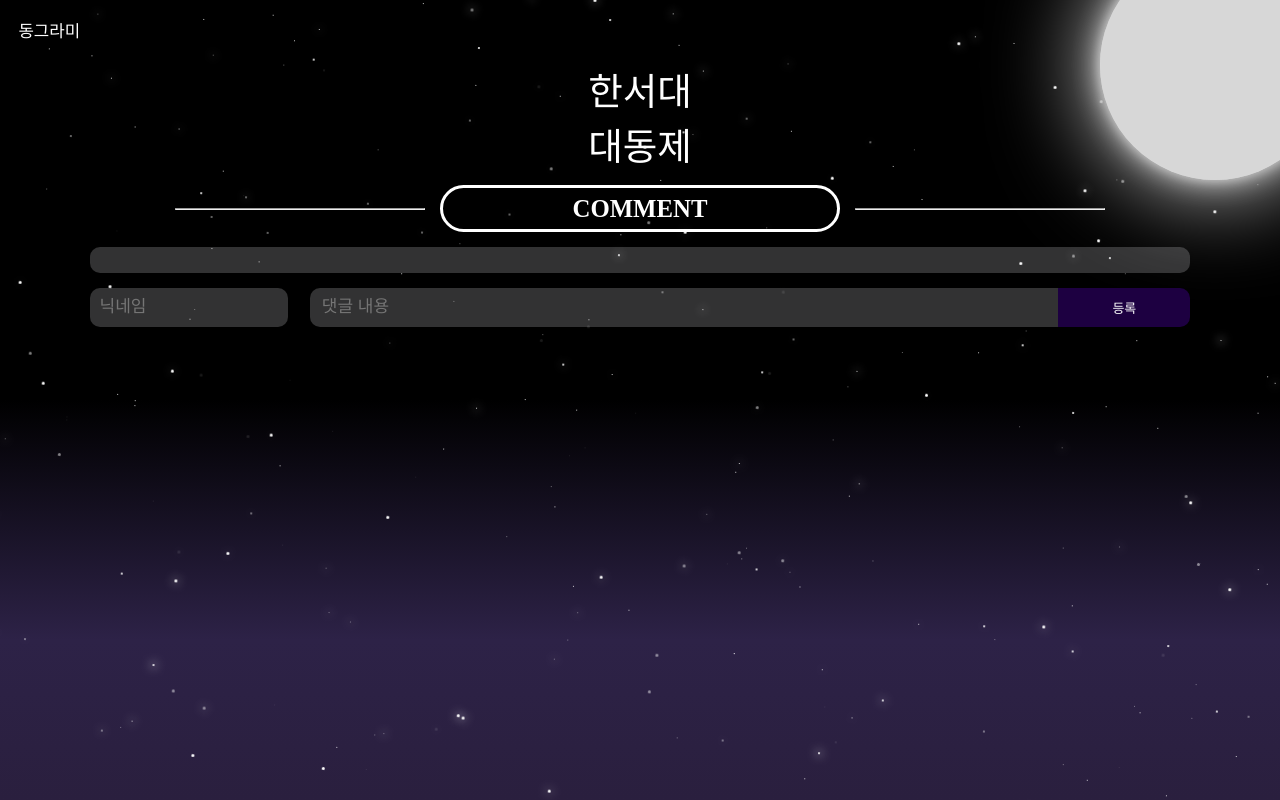
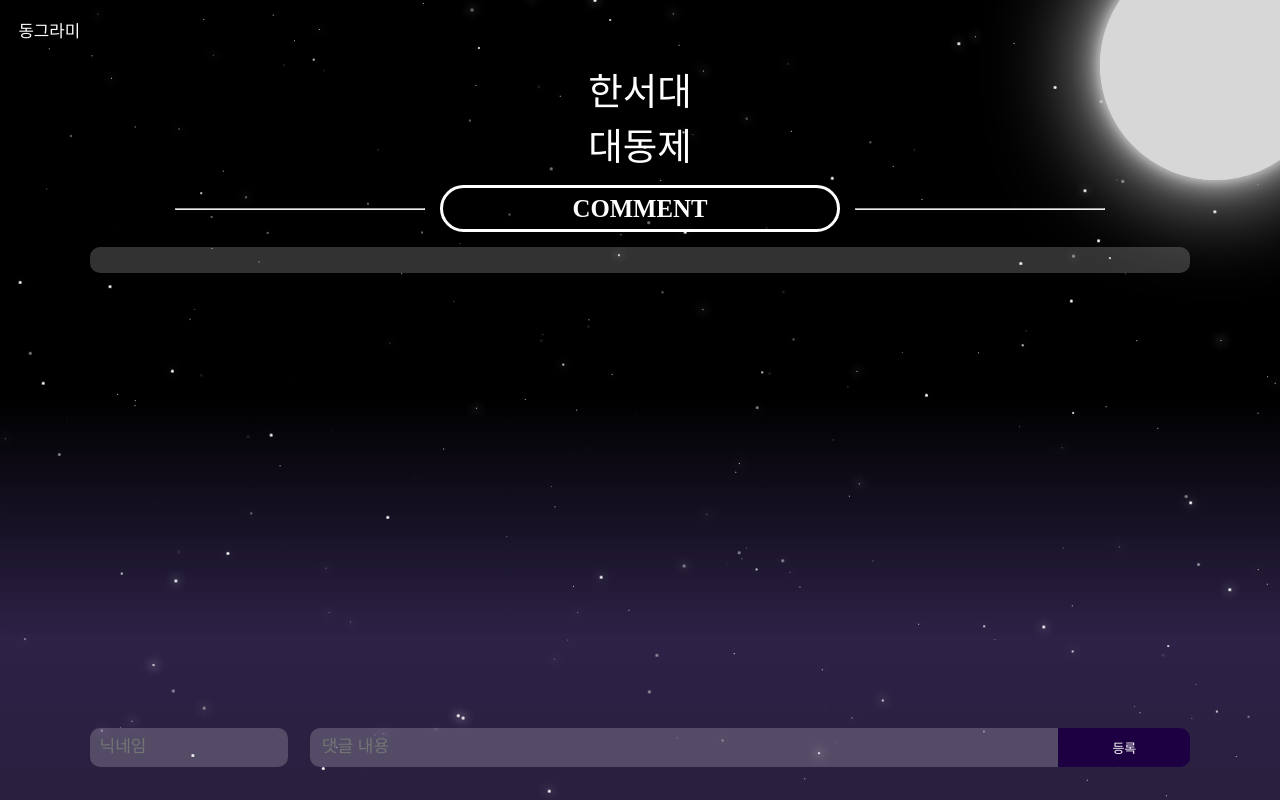
Before and after one commit to LIKELION-at-HSU/HSU_FestivalSite_Back, a Django app: template templates/comments.html in a window 1280 px wide. Run offline with Django 4.2, Linux system fonts and the light colour scheme; the template is opened without the code that fills it, so the values that code supplies are empty; some web fonts are replaced; grey boxes are pictures that could not be loaded.

Commit message:
fix : 오타 수정

```diff
--- a/static/css/comments.css
+++ b/static/css/comments.css
@@ -3,7 +3,7 @@
   flex-direction: column;
   justify-content: space-between;
   /* height: 65dvh; */
-  height: calc(var(--var) * 65);
+  height: calc(var(--vh) * 65);
   align-items: center;
 }
 
```
